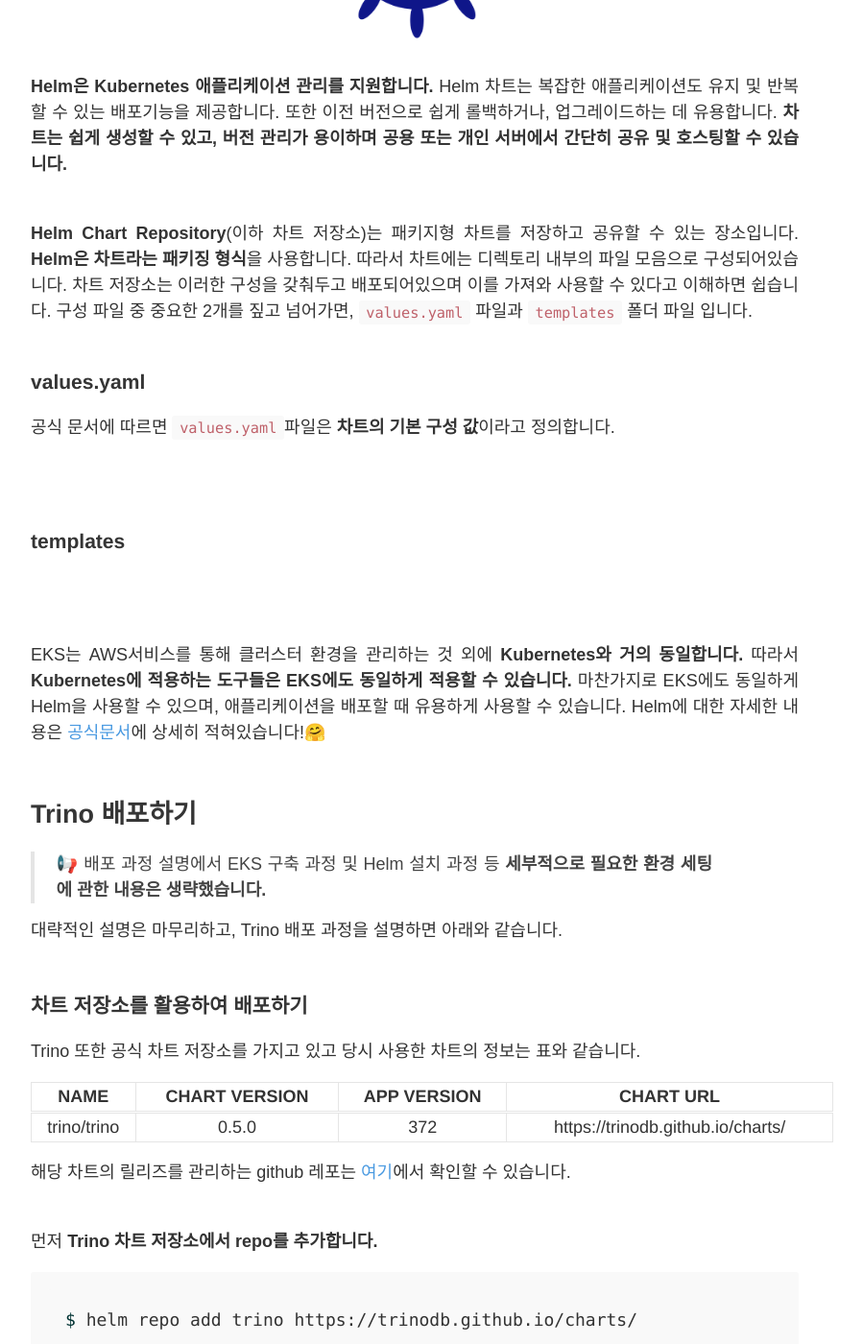
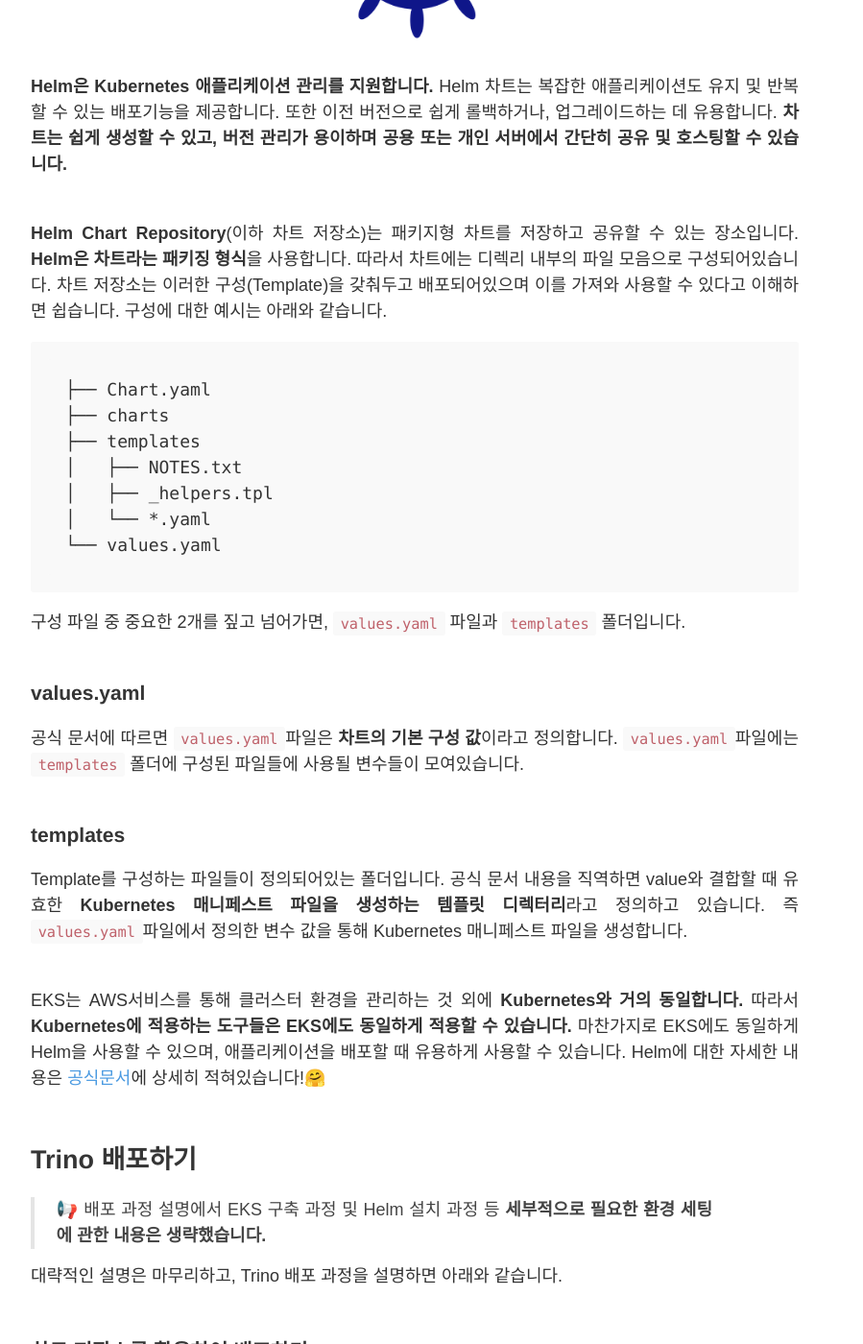
Before and after one commit to daru1027/daru1027.github.io, a Jekyll site: the page built from _posts/2022-09-16-eks-on-trino.md, in a window 1280 px wide and 1400 px high, scrolled down 1995 px. Shown: the whole window at 96% size, without its empty margins (208-1107 px from the left). Built offline with Jekyll 4.4.1, drawn with Linux system fonts in a browser that asks for light colours.

Commit message:
ADD: 내용 추가

````diff
--- a/_posts/2022-09-16-eks-on-trino.md
+++ b/_posts/2022-09-16-eks-on-trino.md
@@ -46,17 +46,30 @@
 <br/><br/>
 
 **Helm Chart Repository**(이하 차트 저장소)는 패키지형 차트를 저장하고 공유할 수 있는 장소입니다.
-**Helm은 차트라는 패키징 형식**을 사용합니다. 따라서 차트에는 디렉토리 내부의 파일 모음으로 구성되어있습니다.
-차트 저장소는 이러한 구성을 갖춰두고 배포되어있으며 이를 가져와 사용할 수 있다고 이해하면 쉽습니다.
-구성 파일 중 중요한 2개를 짚고 넘어가면, `values.yaml` 파일과 `templates` 폴더 파일 입니다.
+**Helm은 차트라는 패키징 형식**을 사용합니다. 따라서 차트에는 디렉리 내부의 파일 모음으로 구성되어있습니다.
+차트 저장소는 이러한 구성(Template)을 갖춰두고 배포되어있으며 이를 가져와 사용할 수 있다고 이해하면 쉽습니다.
+구성에 대한 예시는 아래와 같습니다.
+```text
+├── Chart.yaml
+├── charts
+├── templates
+│   ├── NOTES.txt
+│   ├── _helpers.tpl
+│   └── *.yaml
+└── values.yaml
+```
+구성 파일 중 중요한 2개를 짚고 넘어가면, `values.yaml` 파일과 `templates` 폴더입니다.
 <br/><br/>
 
 ### values.yaml
 공식 문서에 따르면 `values.yaml`파일은 **차트의 기본 구성 값**이라고 정의합니다.
-
+`values.yaml`파일에는 `templates` 폴더에 구성된 파일들에 사용될 변수들이 모여있습니다.
 <br/><br/>
 
 ### templates
+Template를 구성하는 파일들이 정의되어있는 폴더입니다.
+공식 문서 내용을 직역하면 value와 결합할 때 유효한 **Kubernetes 매니페스트 파일을 생성하는 템플릿 디렉터리**라고 정의하고 있습니다.
+즉 `values.yaml`파일에서 정의한 변수 값을 통해 Kubernetes 매니페스트 파일을 생성합니다.
 <br/><br/>
 
 EKS는 AWS서비스를 통해 클러스터 환경을 관리하는 것 외에 **Kubernetes와 거의 동일합니다.**
````
